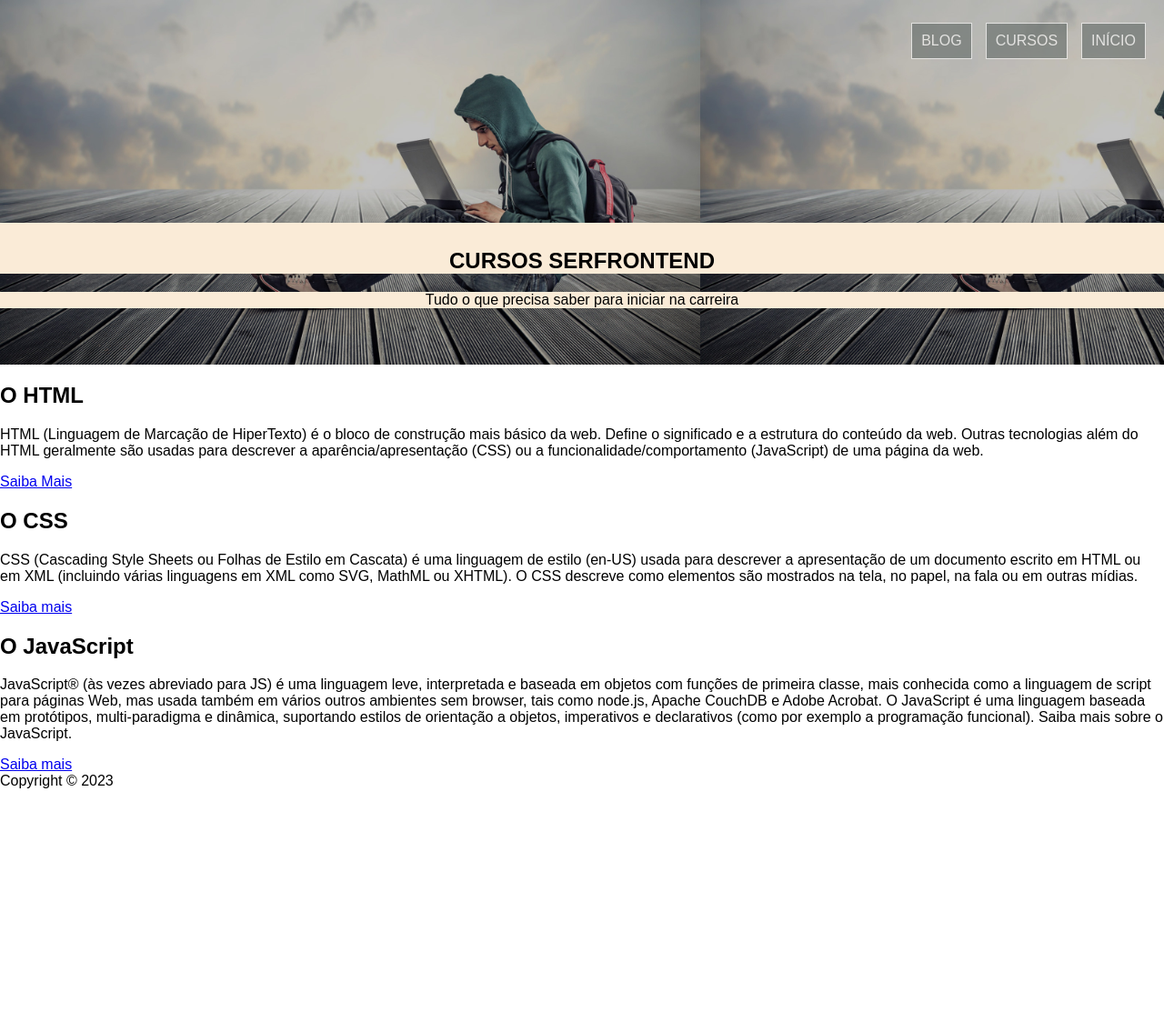
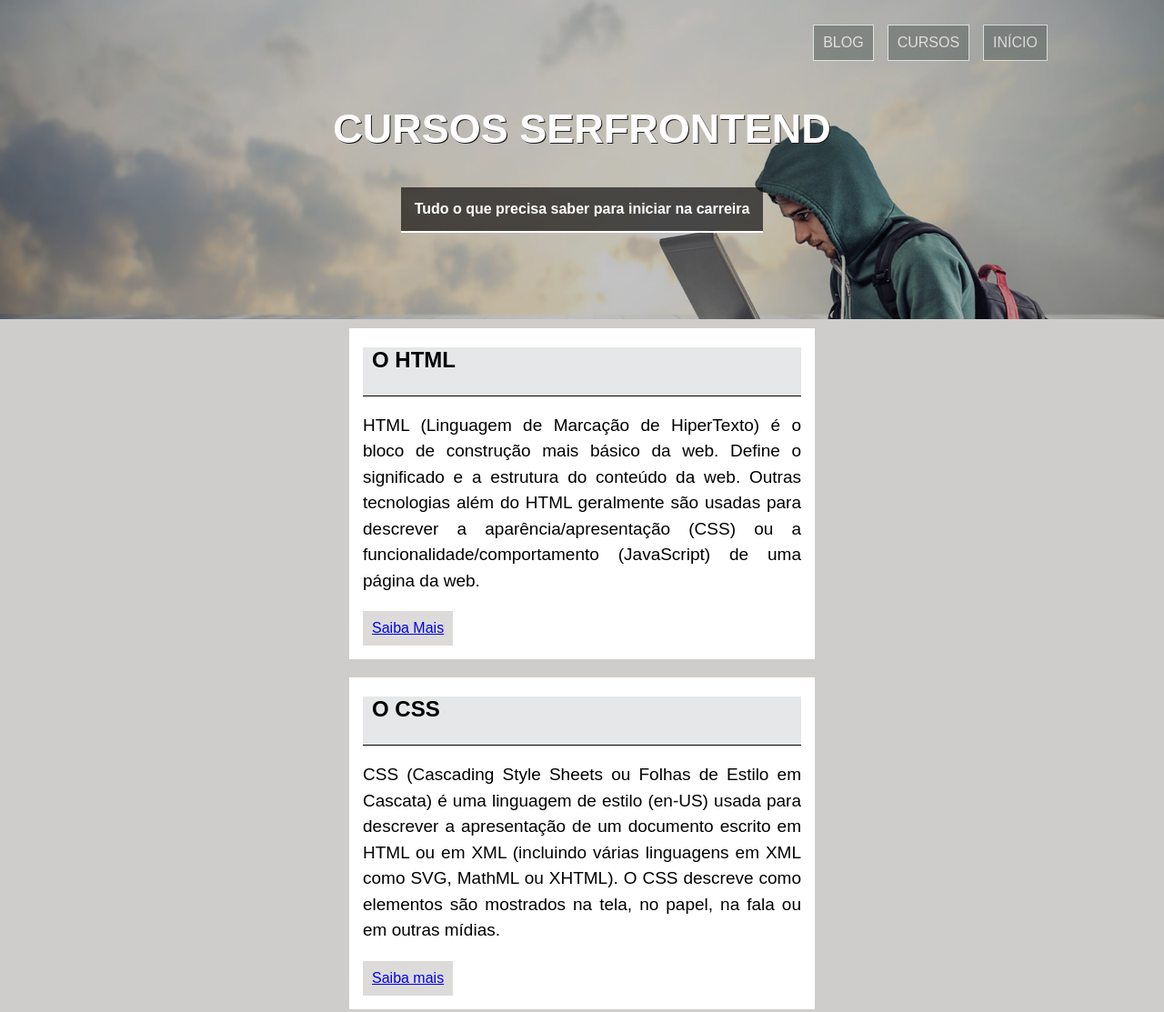
Before and after one commit to gabrielramos731/Aprendizado-web, a plain HTML site: page htmlSemantico/index.html in a window 1280 px wide. Shown: the top 1113 px of the page at 91% size. Before the commit the page ends 868 px from the top, so only its background shows below. Drawn offline with Linux system fonts and the light colour scheme.

Commit message:
OK (refatorar)

```diff
--- a/htmlSemantico/index.html
+++ b/htmlSemantico/index.html
@@ -13,15 +13,15 @@
     <nav>
       <ul>
         <li><a href="#">INÍCIO</a></li>
-        <li><a href="">CURSOS</a></li>
-        <li><a href="">BLOG</a></li>
+        <li><a href="#">CURSOS</a></li>
+        <li><a href="#">BLOG</a></li>
       </ul>
     </nav>
     <header>
       <h1><br>CURSOS SERFRONTEND</h1>
     </header>
     <div>
-      Tudo o que precisa saber para iniciar na carreira
+      <strong>Tudo o que precisa saber para iniciar na carreira</strong>
     </div>
   </section>
   <section class="sub-sec">
@@ -60,7 +60,7 @@
     </article>
   </section>
   <footer>
-    Copyright &copy; 2023
+    <p>Copyright &copy; 2023</p>
   </footer>
 
 </body>
--- a/htmlSemantico/main.css
+++ b/htmlSemantico/main.css
@@ -1,38 +1,47 @@
 body{
   font-family: Arial, Helvetica, sans-serif;
+  margin: 0;
+  background-color: #cecdcb;
 }
 
 .sup-sec{
   padding-top: 1px;
-  height: 400px;
-  background-color: antiquewhite;
+  height: 350px;
 
   background-image: url(imagens/bg-3.jpg);
   background-attachment: fixed;
-  background-size: contain;
+  background-size: 100%;
+  background-repeat: no-repeat;
 }
 
-.sup-sec header, div{
-  background-color: antiquewhite;
+.sup-sec header{
   text-align: center;
   margin: auto;
-  position: relative;
-  top: 50%;
+  font-size: 30px;
+  color: white;
+  text-shadow: 1px 1px #1d1c1a;
+}
+
+.sup-sec div{
+  width: fit-content;
+  margin: auto;
+  padding: 15px;
+  box-shadow: 0 2px;
+  color: rgb(255, 255, 255);
+  background-color: #0b0909aa;
 }
 
 .sup-sec ul{
   list-style-type: none;
-  padding-right: 20px;
-  padding-top: 8px;
+  padding: 10px 10% 0 0;
 }
 
 ul li{
-  /* background-color: aqua; */
   float: right;
   margin-left: 15px;
   padding: 10px;
   opacity: 60%;
-  background-color: rgb(97, 105, 102);
+  background-color: #616966;
   border: 1px solid white;
 }
 
@@ -46,8 +55,43 @@ nav a{
   color: white;
 }
 
-body{
-  /* background-color: aqua; */
-  padding: 0;
-  margin: 0;
+.sub-sec{
+  margin: 10px 30%;
 }
+
+.sub-sec article{
+  background-color: rgb(255, 255, 255);
+  padding: 1px 15px 10px 15px;
+  margin-bottom: 20px;
+}
+
+.sub-sec header{
+  padding: 0px 10px 5px 10px;
+  box-shadow: 0px 1px;
+  background-color: rgb(230, 231, 232);
+}
+
+.sub-sec p{
+  font-size: 19px;
+  line-height: 1.5;
+  text-align: justify;
+}
+
+.sub-sec aside{
+  background-color: rgb(220, 219, 217);
+  width: max-content;
+  padding: 10px;
+  margin-bottom: 5px;
+}
+
+footer{
+  height: 60px;
+  background-color: black;
+  opacity: 45%;
+}
+
+footer p{
+  text-align: center;
+  padding-top: 20px;
+  color: rgb(255, 255, 255);
+}
```
Also changed, not shown: htmlSemantico/imagens/estrutura-html.png.
